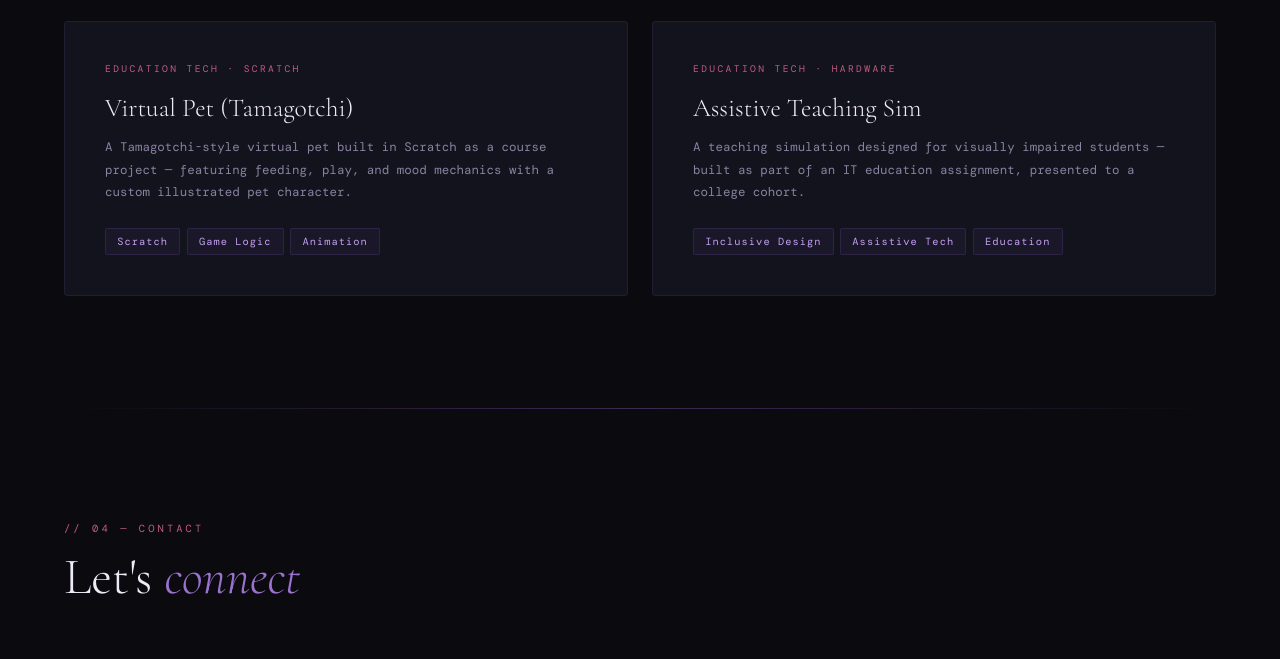
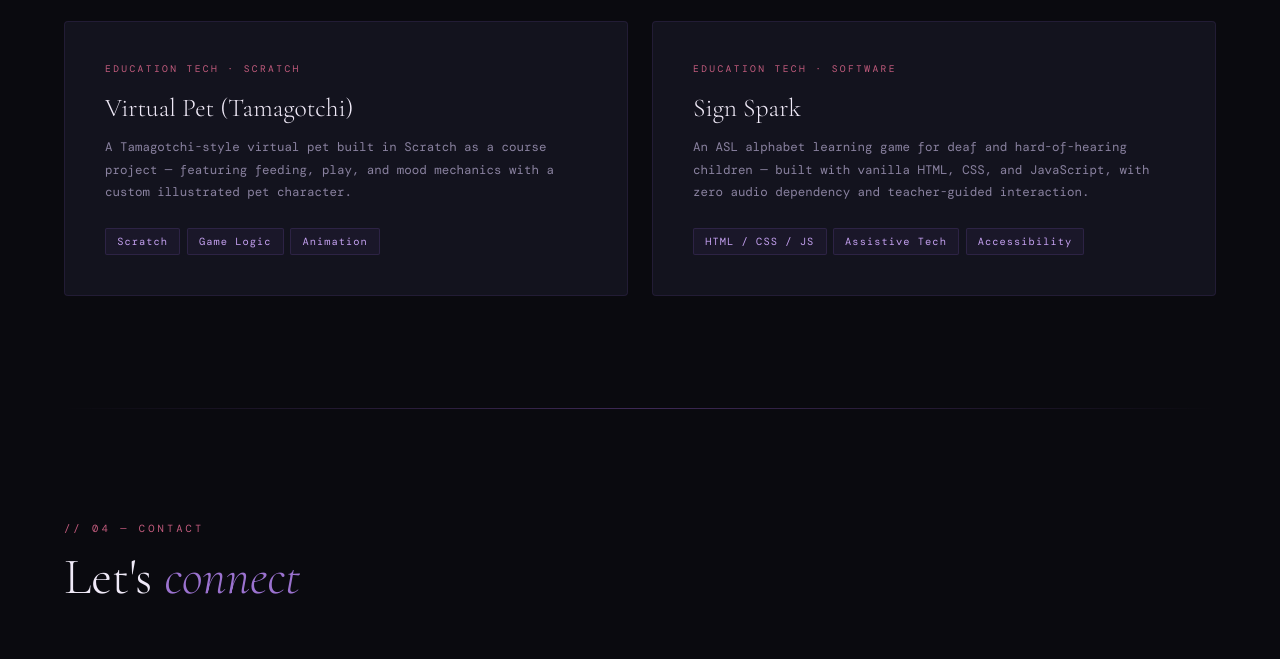
Before and after one commit to roon57/roon57.github.io, a plain HTML site: page index.html in a window 1280 px wide. Shown: the part 2925-3584 px from the top of the page. Drawn offline with nearby package versions, Linux system fonts and the light colour scheme; a web font is replaced by a local one.

Commit message:
Update index.html

```diff
--- a/index.html
+++ b/index.html
@@ -279,15 +279,15 @@
     </div>
     <div class="col-md-6">
       <div class="project-card reveal">
-        <p class="project-type">Education Tech · Hardware</p>
-        <h3 class="project-title">Assistive Teaching Sim</h3>
+        <p class="project-type">Education Tech · Software</p>
+        <h3 class="project-title">Sign Spark</h3>
         <p class="project-desc">
-          A teaching simulation designed for visually impaired students — built as part of an IT education assignment, presented to a college cohort.
+          An ASL alphabet learning game for deaf and hard-of-hearing children — built with vanilla HTML, CSS, and JavaScript, with zero audio dependency and teacher-guided interaction.
         </p>
         <div class="project-stack">
-          <span class="tag">Inclusive Design</span>
+          <span class="tag">HTML / CSS / JS</span>
           <span class="tag">Assistive Tech</span>
-          <span class="tag">Education</span>
+          <span class="tag">Accessibility</span>
         </div>
       </div>
     </div>
```
